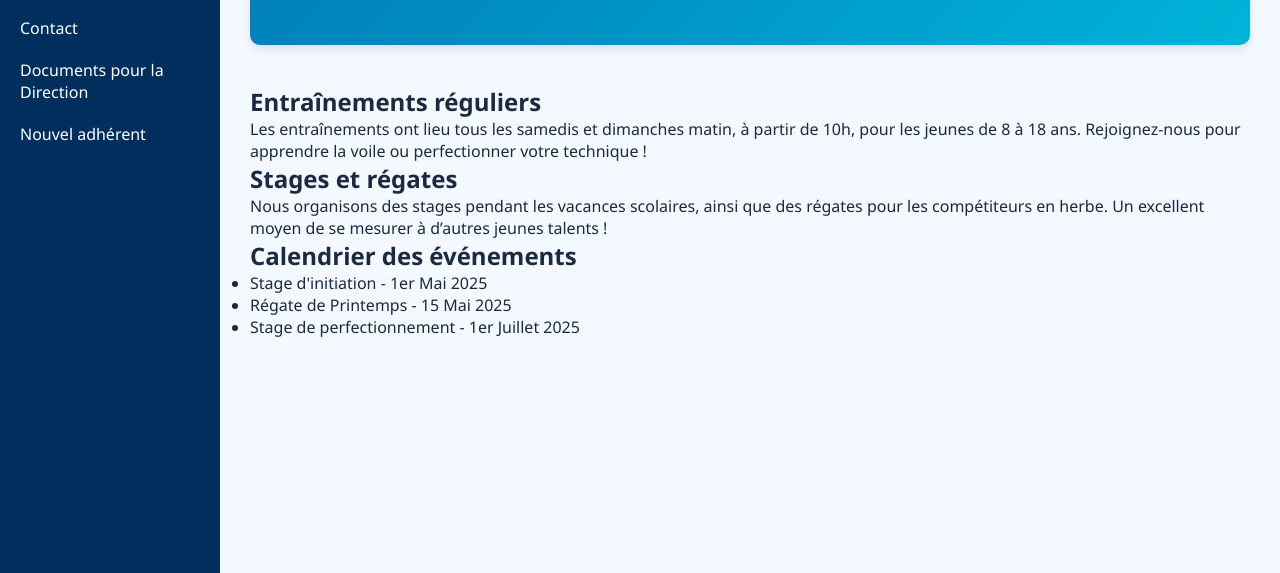
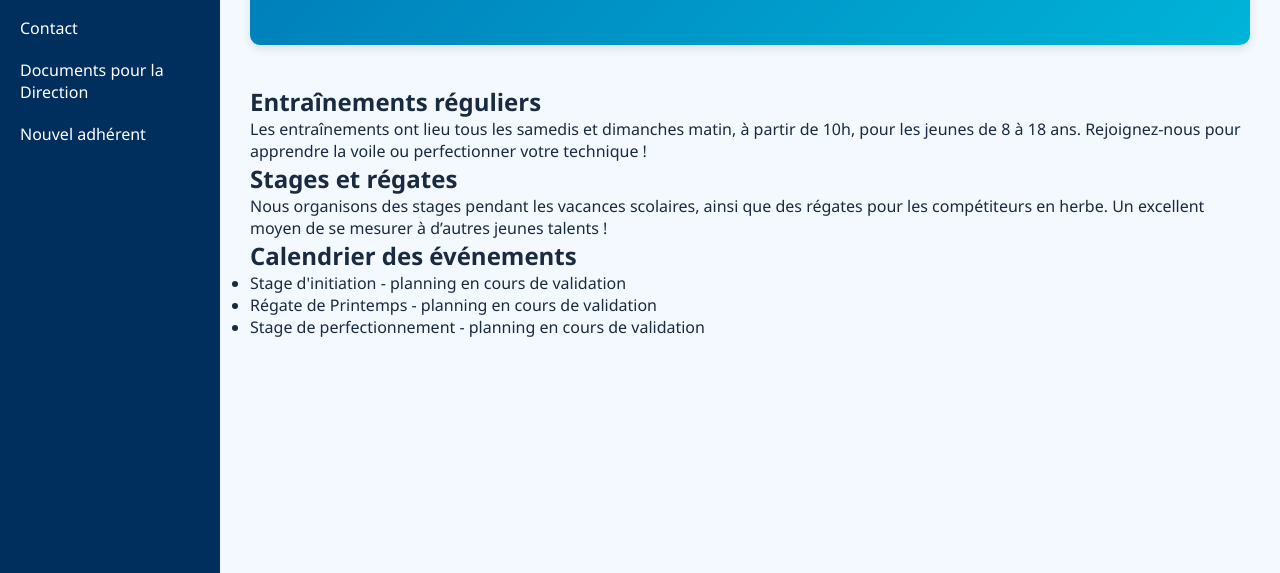
Before and after one commit to nbha-site/adsn, a plain HTML site: page activites.html in a window 1280 px wide. Shown: the part 227-800 px from the top of the page. Drawn offline with Linux system fonts and the light colour scheme.

Commit message:
Add files via upload

```diff
--- a/activites.html
+++ b/activites.html
@@ -36,9 +36,9 @@
 
       <h2>Calendrier des événements</h2>
       <ul>
-        <li>Stage d'initiation - 1er Mai 2025</li>
-        <li>Régate de Printemps - 15 Mai 2025</li>
-        <li>Stage de perfectionnement - 1er Juillet 2025</li>
+        <li>Stage d'initiation - planning en cours de validation</li>
+        <li>Régate de Printemps - planning en cours de validation</li>
+        <li>Stage de perfectionnement - planning en cours de validation</li>
       </ul>
     </section>
   </main>
```
Also changed, not shown: contact.html (+1 -1 lines), index.html (+6 -5 lines), nouvel_adherent.html (+1 -1 lines).
